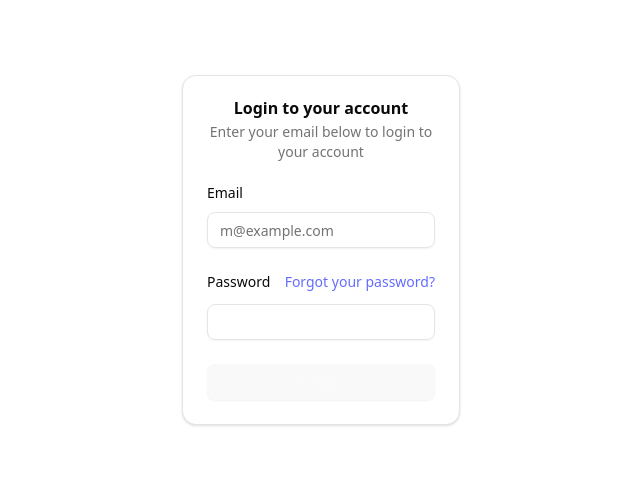
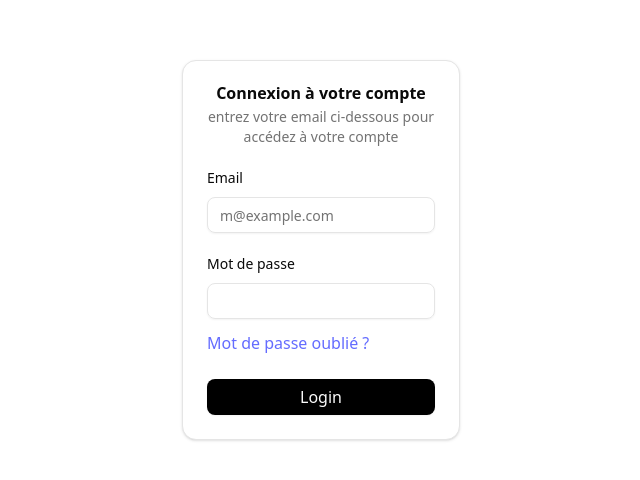
Before and after one commit to AnsseauMattheo/SaeHandDBut3-Front, a React (Vite) app: page / in a window 1280 px wide. Shown: the part 150-630 px from the top of the page, without its empty margins (319-959 px from the left). Built offline with nearby package versions, Linux system fonts and the light colour scheme.

Commit message:
axios requestbody

```diff
--- a/src/axiosRequests.jsx
+++ b/src/axiosRequests.jsx
@@ -1,8 +1,21 @@
 import axios from 'axios';
 
 export function Login(email, password) {
-    axios.post("http://localhost:8080/api/auth/login", email, password)
-    .then((response) => {
-        console.log(response)
-    })
+    console.log("Login called with:", email, password); // 🐞 Debug
+
+    axios.post('http://localhost:8080/auth/login', {
+        email,
+        password
+    },{
+            headers: {
+                'Content-Type': 'application/json'
+            }
+        }
+    )
+        .then((response) => {
+            console.log("response : ", response.data);
+        })
+        .catch((error) => {
+            console.error("Erreur lors de la requête : ", error);
+        });
 }
--- a/src/components/Connexion.jsx
+++ b/src/components/Connexion.jsx
@@ -12,6 +12,7 @@ function Connexion() {
     const [password, setPassword] = React.useState("");
 
     const loginHandler = () => {
+        console.log("password :",password);
         Login(email, password);
     }
 
@@ -19,13 +20,13 @@ function Connexion() {
         <div className={cn("flex flex-col gap-6")}>
             <Card>
                 <CardHeader>
-                    <CardTitle>Login to your account</CardTitle>
+                    <CardTitle>Connexion à votre compte</CardTitle>
                     <CardDescription>
-                        Enter your email below to login to your account
+                        entrez votre email ci-dessous pour accédez à votre compte
                     </CardDescription>
                 </CardHeader>
                 <CardContent>
-                    <form>
+                    <form onSubmit={loginHandler}>
                         <div className="flex flex-col gap-6">
                             <div className="grid gap-3">
                                 <Label htmlFor="email">Email</Label>
@@ -34,22 +35,24 @@ function Connexion() {
                                     type="email"
                                     placeholder="m@example.com"
                                     required
+                                    onChange={(e) => setEmail(e.target.value)}
                                 />
                             </div>
                             <div className="grid gap-3">
                                 <div className="flex items-center">
-                                    <Label htmlFor="password">Password</Label>
+                                    <Label htmlFor="password">Mot de passe</Label>
+                                </div>
+                                <Input id="password" type="password" onChange={(e) => setPassword(e.target.value)} required />
+                                <div className="flex items-center">
                                     <a
                                         href="#"
-                                        className="ml-auto inline-block text-sm underline-offset-4 hover:underline"
                                     >
-                                        Forgot your password?
+                                        Mot de passe oublié ?
                                     </a>
                                 </div>
-                                <Input id="password" type="password" required />
                             </div>
-                            <div className="flex flex-col gap-3">
-                                <Button type="submit" className="w-full">
+                            <div className="flex flex-col gap-3 ">
+                                <Button type="submit" className="w-full" style={{background: "black"}} onClick={loginHandler}>
                                     Login
                                 </Button>
                             </div>
```
